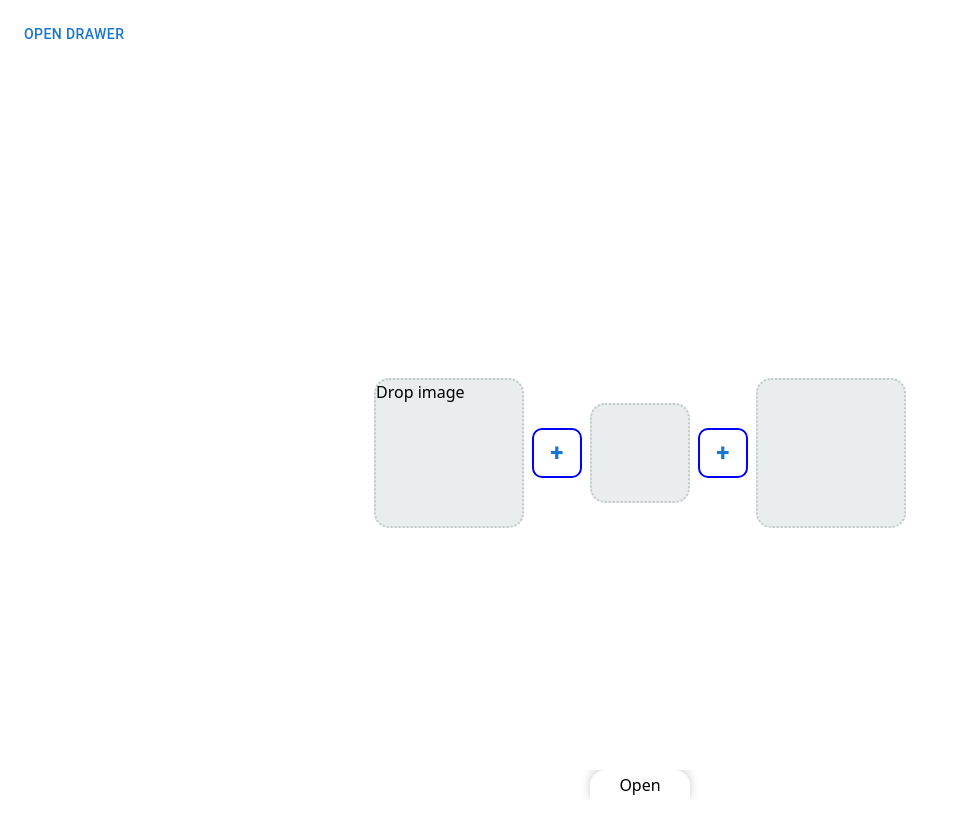
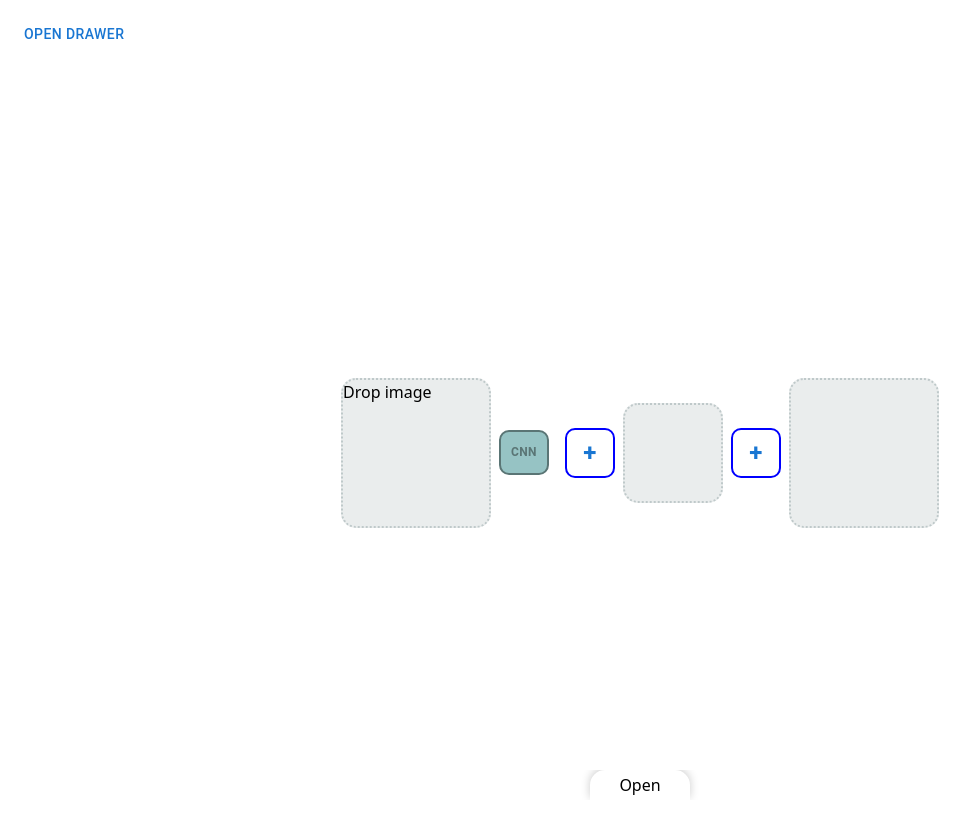
Before and after one commit to TheoVasile/ComputerVision, a Next.js app in the folder frontend/: page / in a window 1280 px wide. Shown: the top 836 px of the page, without its empty margins (0-978 px from the left). Built offline with nearby package versions, Linux system fonts and the light colour scheme.

Commit message:
now you can add convolutional layers between input/output layers

```diff
--- a/frontend/app/page.jsx
+++ b/frontend/app/page.jsx
@@ -8,15 +8,26 @@ import InsertNetwork from './ui/InsertNetwork'
 import BottomDrawer from './ui/BottomDrawer'
 import {useState} from 'react'
 
+
+function algorithmComponentList(algorithms) {
+  return algorithms.map((algorithm, index) => {
+    if (algorithm === "CNN") {
+      return(<Convolver key={index}/>);
+    }
+  });
+}
+
 const Page = () => {
-  const isImgSelected = true
-  const [showSidebar, setShowSidebar] = useState(false);
-  const encoder = []
-  const decoder = []
+  const isImgSelected = true;
+  const [encoder, setEncoder] = useState([]);
+  const [decoder, setDecoder] = useState([]);
 
-  const handleAddAlgorithm = (algorithmType) => {
-    // Logic to add the specific machine learning algorithm component
-    console.log(`Adding algorithm: ${algorithmType}`);
+  const handleAddAlgorithm = (algorithmType, listType) => {
+    if (listType === 'encoder') {
+      setEncoder(prev => [...prev, algorithmType]);
+    } else if (listType === 'decoder') {
+      setDecoder(prev => [...prev, algorithmType]);
+    }
   };
 
   return (
@@ -25,9 +36,12 @@ const Page = () => {
       {isImgSelected ? (
         <div className="container">
           <Dropzone className='' text='Drop image' height='150px' width='150px' />
-          <InsertNetwork width='50px' height='50px' onAddComponent={handleAddAlgorithm}/>
+          <Convolver/>
+          {algorithmComponentList(encoder)}
+          <InsertNetwork width='50px' height='50px' onAddComponent={(algorithmType) => handleAddAlgorithm(algorithmType, 'encoder')}/>
           <ImageCard width='100px' height='100px' />
-          <InsertNetwork width='50px' height='50px' onAddComponent={handleAddAlgorithm}/>
+          {algorithmComponentList(decoder)}
+          <InsertNetwork width='50px' height='50px' onAddComponent={(algorithmType) => handleAddAlgorithm(algorithmType, 'decoder')}/>
           <ImageCard width='150px' height='150px' />
         </div>
       ) : (
--- a/frontend/app/ui/Convolver.jsx
+++ b/frontend/app/ui/Convolver.jsx
@@ -10,9 +10,26 @@ import DialogContent from '@mui/material/DialogContent';
 import DialogContentText from '@mui/material/DialogContentText';
 import DialogTitle from '@mui/material/DialogTitle';
 
-export default function Convolver() {
+export default function Convolver({...props}) {
   return (
-    <Popup backgroundColor='#96C3C4' color='#5a7575' text='CNN'>
+    <Popup buttonContent={<div style={{
+      display: 'flex',
+      alignItems: 'center',
+      justifyContent: 'center',
+      // Add other styles for the box as needed, like width, height, border, etc.
+      width: props.width, // example width
+      height: props.height, // example height
+      border: '2px solid #5a7575',
+      borderRadius: '10px',
+      padding: '10px 10px',
+      backgroundColor: '#96C3C4',
+      color: '#5a7575',
+      }}>
+      <span style={{
+          fontSize: '12px', // Adjust the size as needed
+          fontWeight: 'bold'
+      }}>CNN</span>
+      </div>} renderPopupContent={Kernel}>
         <Kernel />
       </Popup>
   );
--- a/frontend/app/ui/Kernel.jsx
+++ b/frontend/app/ui/Kernel.jsx
@@ -1,7 +1,7 @@
 import * as React from 'react';
 import Button from '@mui/material/Button'
 
-const Kernel = () => {
+function Kernel() {
     const [rows, setRows] = React.useState(3);
     const [cols, setCols] = React.useState(3);
     const [gridValues, setGridValues] = React.useState([]);
@@ -34,9 +34,6 @@ const Kernel = () => {
                     });
                 })}
             </div>
-            <Button>
-                Submit
-            </Button>
         </div>
     );
 };
```
